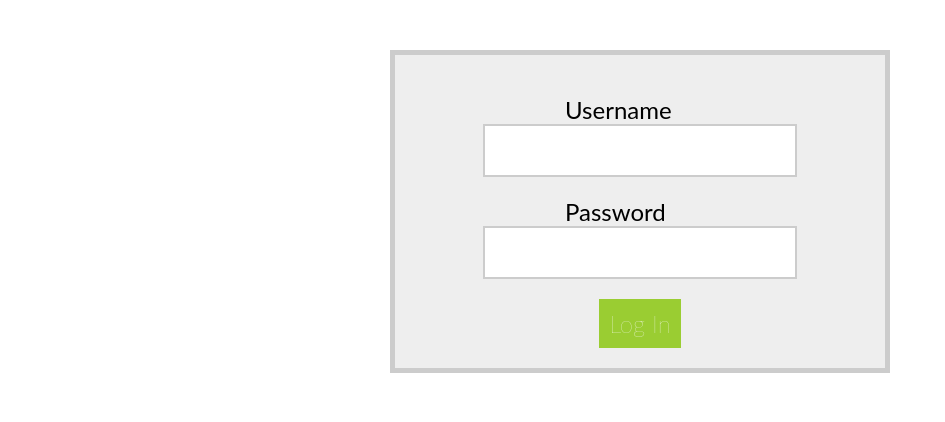
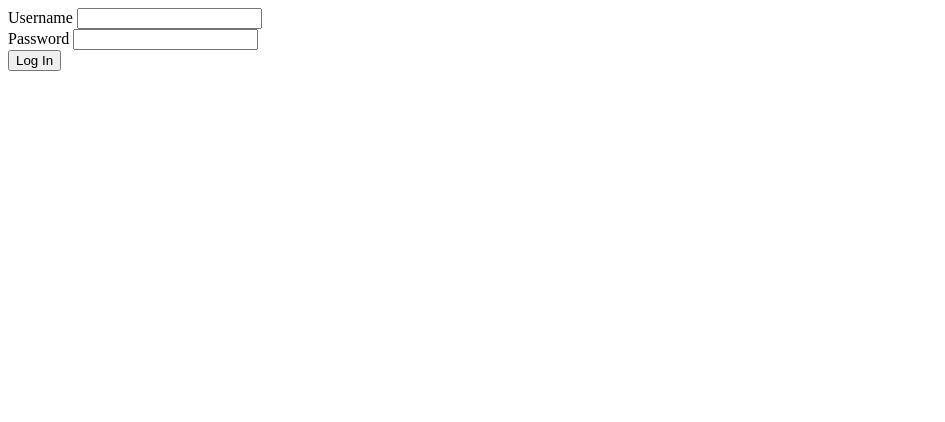
Before and after one commit to smseclg/auto-boarding, a PHP site: page / in a window 1280 px wide. Shown: the top 422 px of the page, without its empty margins (0-945 px from the left). Run offline with PHP 8.4, Linux system fonts and the light colour scheme.

Commit message:
removed style sheets from index.php

```diff
--- a/index.php
+++ b/index.php
@@ -4,65 +4,14 @@
 <meta name="viewport" content="width=device-width, initial-scale=1">
 <style>
 
-* {
-    padding: 0;
-    margin: 0;
-    box-sizing: border-box;
-}
-body {
-    margin: 50px auto;
-    text-align: center;
-    width: 800px;
-}
-h1 {
-    font-family: 'Passion One';
-    font-size: 2rem;
-    text-transform: uppercase;
-}
-label {
-    width: 150px;
-    display: inline-block;
-    text-align: left;
-    font-size: 1.5rem;
-    font-family: 'Lato';
-}
-input {
-    border: 2px solid #ccc;
-    font-size: 1.5rem;
-    font-weight: 100;
-    font-family: 'Lato';
-    padding: 10px;
-}
-form {
-    margin: 25px auto;
-    padding: 20px;
-    border: 5px solid #ccc;
-    width: 500px;
-    background: #eee;
-}
-div.form-element {
-    margin: 20px 0;
-}
-button {
-    padding: 10px;
-    font-size: 1.5rem;
-    font-family: 'Lato';
-    font-weight: 100;
-    background: yellowgreen;
-    color: white;
-    border: none;
-}
-p.success,
-p.error {
-    color: white;
-    font-family: lato;
-    background: yellowgreen;
-    display: inline-block;
+<! --
+display: inline-block;
     padding: 2px 10px;
 }
 p.error {
     background: orangered;
 }
+-->
 
 </style>
 </head>
```
